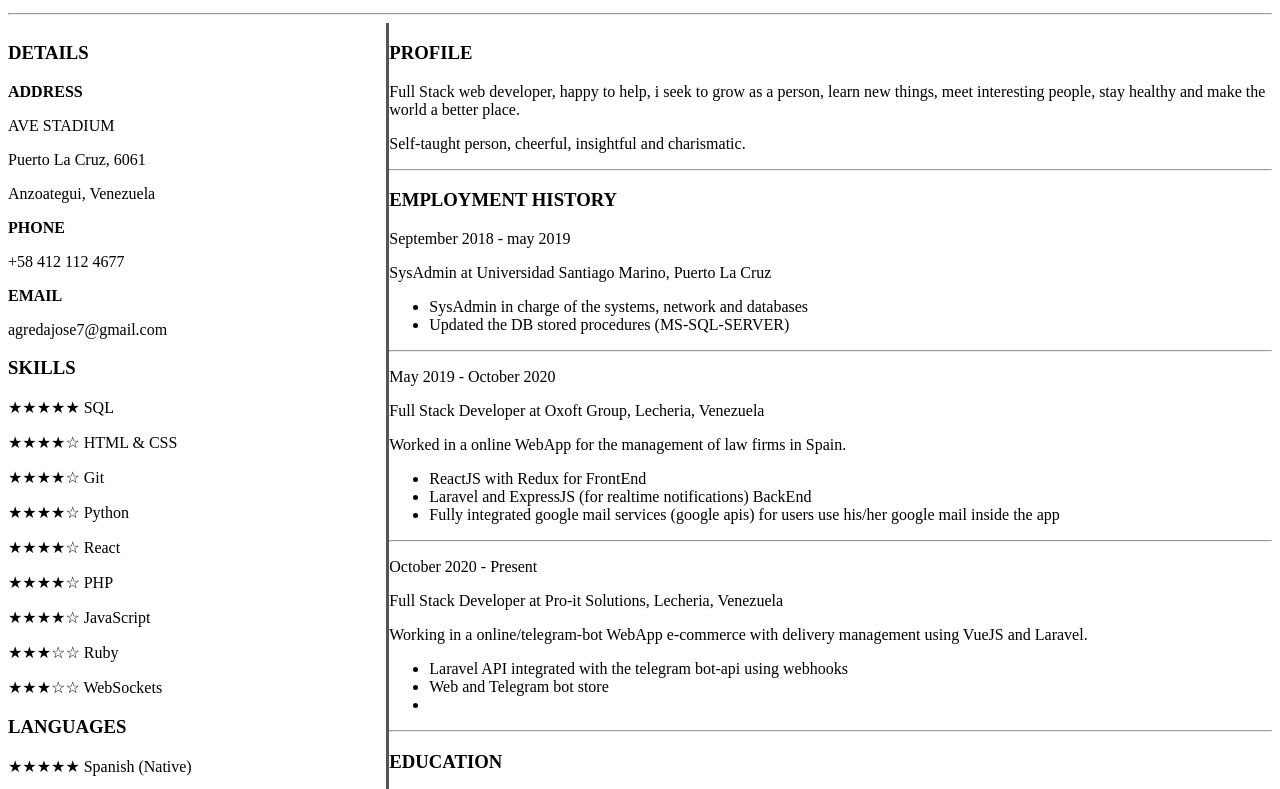
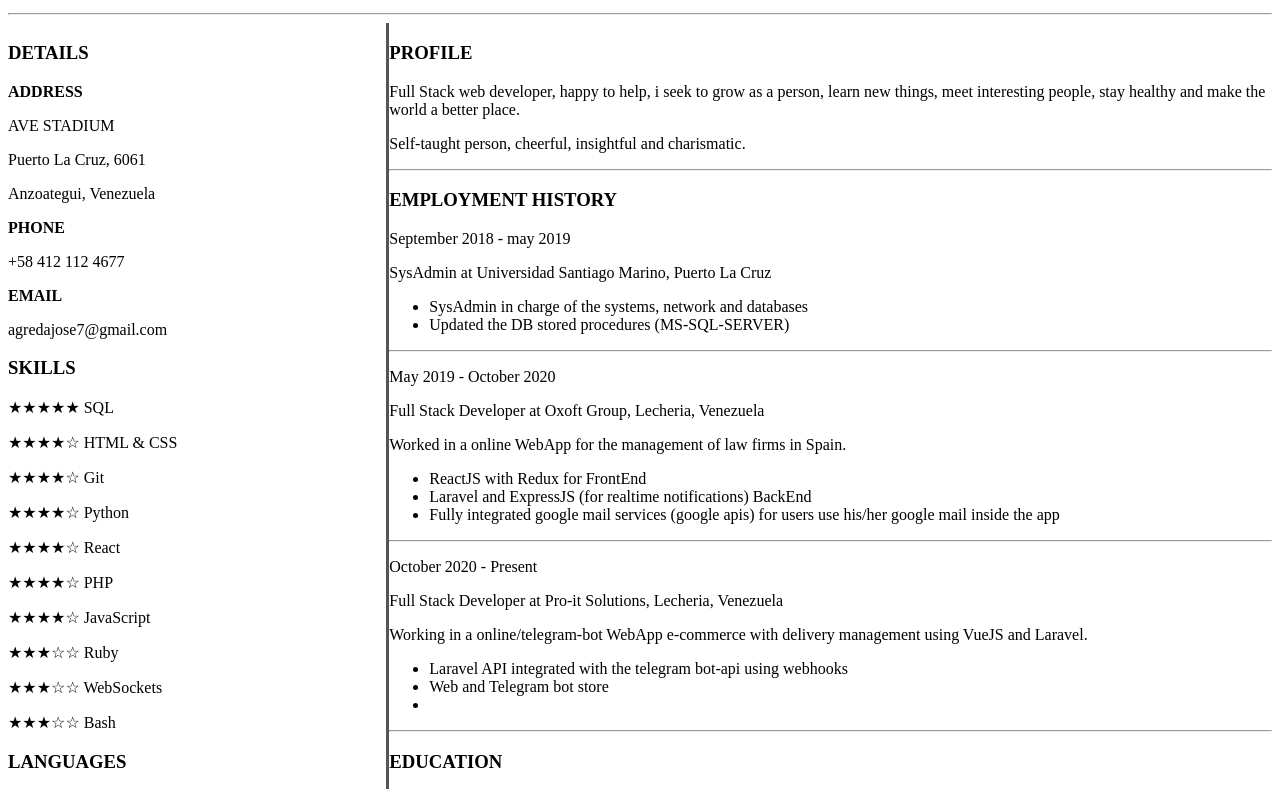
Before and after one commit to Antuan01/simple-cv, a plain HTML site: page index.html in a window 1280 px wide. Shown: the part 159-948 px from the top of the page. Drawn offline with Linux system fonts and the light colour scheme; a script that the page names is missing.

Commit message:
added bash

```diff
--- a/index.html
+++ b/index.html
@@ -42,6 +42,7 @@
               <p> ★★★★☆ JavaScript </p>
               <p> ★★★☆☆ Ruby </p>
               <p> ★★★☆☆ WebSockets </p>
+              <p> ★★★☆☆ Bash </p>
               <h3> LANGUAGES </h3>
               <p> ★★★★★ Spanish (Native) </p>
               <p> ★★★★☆ English</p>
```
